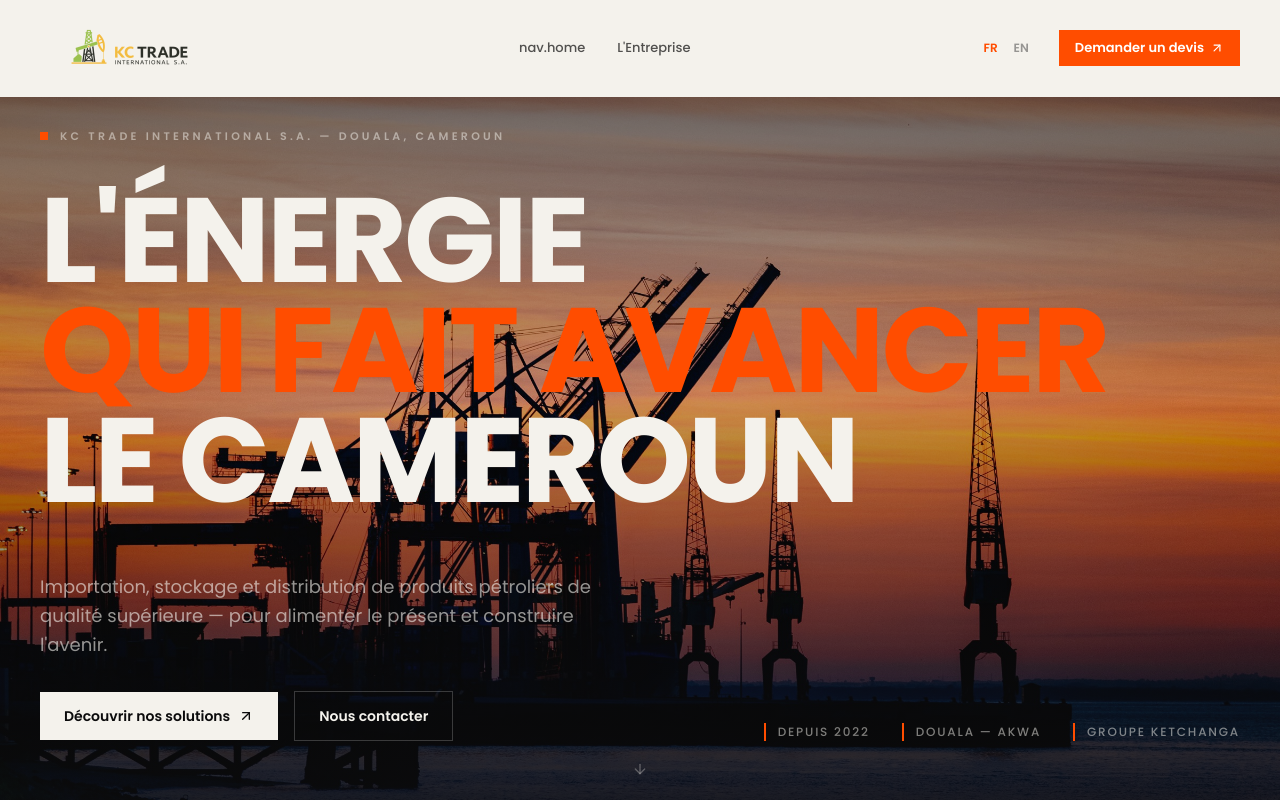
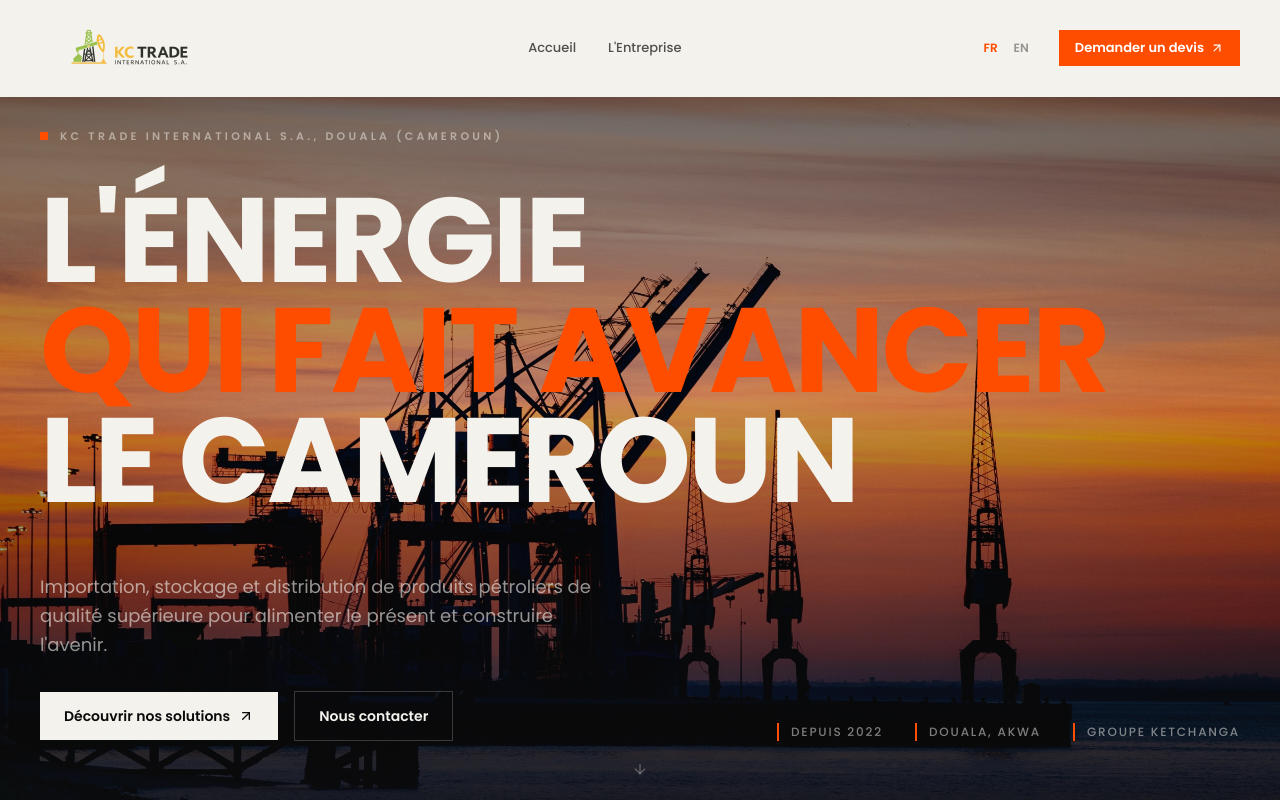
Before and after one commit to YannickOlinga/KCtrade, a React (Vite) app: page / in a window 1280 px wide. Shown: the top 800 px of the page. Built offline with nearby package versions, Linux system fonts and the light colour scheme.

Commit message:
style: cleaner copy, minimal nav and product list

```diff
--- a/src/components/Products.jsx
+++ b/src/components/Products.jsx
@@ -1,4 +1,3 @@
-import { ArrowUpRight } from 'lucide-react'
 import Reveal from './Reveal'
 import SectionLabel from './SectionLabel'
 import { useLanguage } from '../i18n/LanguageContext'
@@ -40,8 +39,7 @@ export default function Products() {
           <div className="border-t border-ink/15">
             {items.map((item, i) => (
               <Reveal key={i} delay={i * 0.06}>
-                <div className="group flex items-center justify-between gap-6 border-b border-ink/15 py-7 transition-colors hover:bg-paper">
-                  <div className="flex items-baseline gap-6">
+                <div className="group flex items-center gap-6 border-b border-ink/15 py-7 transition-colors hover:bg-paper">
                   <span className="font-display text-sm font-bold text-ink/30">
                     {String(i + 1).padStart(2, '0')}
                   </span>
@@ -51,8 +49,6 @@ export default function Products() {
                     </h3>
                     <p className="mt-1 text-sm text-ink/50">{item.desc}</p>
                   </div>
-                  </div>
-                  <ArrowUpRight className="h-6 w-6 shrink-0 text-ink/30 transition-all duration-300 group-hover:-translate-y-1 group-hover:translate-x-1 group-hover:text-accent" />
                 </div>
               </Reveal>
             ))}
--- a/src/i18n/translations.js
+++ b/src/i18n/translations.js
@@ -1,6 +1,7 @@
 export const translations = {
   fr: {
     nav: {
+      home: "Accueil",
       entreprise: "L'Entreprise",
       about: "À propos",
       products: "Produits & Services",
@@ -10,14 +11,14 @@ export const translations = {
       cta: "Demander un devis",
     },
     hero: {
-      eyebrow: "KC Trade International S.A. — Douala, Cameroun",
+      eyebrow: "KC Trade International S.A., Douala (Cameroun)",
       lines: ["L'ÉNERGIE", "QUI FAIT AVANCER", "LE CAMEROUN"],
       accentLine: 1,
       subtitle:
-        "Importation, stockage et distribution de produits pétroliers de qualité supérieure — pour alimenter le présent et construire l'avenir.",
+        "Importation, stockage et distribution de produits pétroliers de qualité supérieure pour alimenter le présent et construire l'avenir.",
       ctaPrimary: "Découvrir nos solutions",
       ctaSecondary: "Nous contacter",
-      meta: ["Depuis 2022", "Douala — Akwa", "Groupe Ketchanga"],
+      meta: ["Depuis 2022", "Douala, Akwa", "Groupe Ketchanga"],
     },
     marquee: ["SUPER", "GASOIL", "FIOUL DOMESTIQUE", "BITUME", "LUBRIFIANTS"],
     about: {
@@ -25,7 +26,7 @@ export const translations = {
       title: "Un acteur majeur de la distribution pétrolière au Cameroun",
       body: "Fondée sur l'excellence et l'intégrité, KC TRADE International S.A s'est imposée comme un acteur de référence dans l'importation et la distribution de produits pétroliers au Cameroun. Notre mission : fournir une énergie fiable, durable et accessible pour soutenir le développement économique.",
       body2:
-        "Grâce à nos infrastructures modernes — dépôts de stockage stratégiques et flotte de camions citernes dédiée — nous maîtrisons toute la chaîne d'approvisionnement, de la source jusqu'à nos clients.",
+        "Grâce à nos infrastructures modernes (dépôts de stockage stratégiques et flotte de camions citernes dédiée), nous maîtrisons toute la chaîne d'approvisionnement, de la source jusqu'à nos clients.",
       imgCaption: "Dépôts de stockage stratégiques",
       values: [
         {
@@ -80,7 +81,7 @@ export const translations = {
     hse: {
       label: "Engagement HSE",
       title: "La sécurité et l'environnement d'abord",
-      body: "Chez KC TRADE International S.A, la performance économique va de pair avec la responsabilité sociale et environnementale. Notre politique HSE — Hygiène, Sécurité, Environnement — est exigeante et s'applique à tous les niveaux de notre chaîne d'activité.",
+      body: "Chez KC TRADE International S.A, la performance économique va de pair avec la responsabilité sociale et environnementale. Notre politique HSE (Hygiène, Sécurité, Environnement) est exigeante et s'applique à tous les niveaux de notre chaîne d'activité.",
       pillars: [
         {
           title: "Prévention des risques",
@@ -110,7 +111,7 @@ export const translations = {
         email: "Email",
         phone: "Téléphone",
         location: "Adresse",
-        locationValue: "Siège social : Douala — Akwa, Cameroun",
+        locationValue: "Siège social : Akwa, Douala, Cameroun",
       },
       form: {
         name: "Nom complet",
@@ -125,16 +126,16 @@ export const translations = {
       title: "Plus qu'une entreprise, une marque",
       intro:
         "KC TRADE International S.A. se définit comme apporteur de solutions dans le transport des produits pétroliers, le transit, la logistique, la prestation de services et le commerce général.",
-      meta: ["Créée en 2022", "Akwa — Douala", "Groupe Ketchanga"],
+      meta: ["Créée en 2022", "Akwa, Douala", "Groupe Ketchanga"],
       about: {
         label: "Qui sommes-nous",
         title: "Une entité du Groupe Ketchanga",
-        body: "Créée en 2022 et située à Akwa-Douala, au 646 rue Sylvanie, KC TRADE International est une entité du Groupe Ketchanga. Notre ambition : répondre aux besoins spécifiques de nos clients en respectant les valeurs fondamentales du groupe — innovation, excellence et satisfaction client.",
+        body: "Créée en 2022 et située à Akwa-Douala, au 646 rue Sylvanie, KC TRADE International est une entité du Groupe Ketchanga. Notre ambition : répondre aux besoins spécifiques de nos clients en respectant les valeurs fondamentales du groupe : innovation, excellence et satisfaction client.",
         body2:
           "Grâce à une équipe compétente et passionnée, nous mettons un point d'honneur à dépasser vos attentes, toujours en quête d'amélioration et d'innovation.",
         facts: [
           { k: "Fondation", v: "2022" },
-          { k: "Siège", v: "646 rue Sylvanie, Akwa — Douala" },
+          { k: "Siège", v: "646 rue Sylvanie, Akwa, Douala" },
           { k: "Groupe", v: "Groupe Ketchanga" },
           { k: "Domaines", v: "Pétrole · Transit · Logistique · Commerce" },
         ],
@@ -201,6 +202,7 @@ export const translations = {
   },
   en: {
     nav: {
+      home: "Home",
       entreprise: "The Company",
       about: "About",
       products: "Products & Services",
@@ -210,14 +212,14 @@ export const translations = {
       cta: "Request a quote",
     },
     hero: {
-      eyebrow: "KC Trade International S.A. — Douala, Cameroon",
+      eyebrow: "KC Trade International S.A., Douala, Cameroon",
       lines: ["THE ENERGY", "DRIVING", "CAMEROON FORWARD"],
       accentLine: 1,
       subtitle:
-        "Import, storage and distribution of premium petroleum products — powering today and building tomorrow.",
+        "Import, storage and distribution of premium petroleum products, powering today and building tomorrow.",
       ctaPrimary: "Explore our solutions",
       ctaSecondary: "Get in touch",
-      meta: ["Since 2022", "Douala — Akwa", "Ketchanga Group"],
+      meta: ["Since 2022", "Douala, Akwa", "Ketchanga Group"],
     },
     marquee: ["PREMIUM GASOLINE", "DIESEL", "DOMESTIC FUEL OIL", "BITUMEN", "LUBRICANTS"],
     about: {
@@ -225,7 +227,7 @@ export const translations = {
       title: "A leading player in petroleum distribution in Cameroon",
       body: "Founded on excellence and integrity, KC TRADE International S.A has established itself as a benchmark in the import and distribution of petroleum products in Cameroon. Our mission: deliver reliable, sustainable and accessible energy to support economic growth.",
       body2:
-        "With modern infrastructure — strategic storage depots and a dedicated tanker fleet — we control the entire supply chain, from source to customer.",
+        "With modern infrastructure (strategic storage depots and a dedicated tanker fleet), we control the entire supply chain, from source to customer.",
       imgCaption: "Strategic storage depots",
       values: [
         {
@@ -280,7 +282,7 @@ export const translations = {
     hse: {
       label: "HSE Commitment",
       title: "Safety and environment first",
-      body: "At KC TRADE International S.A, economic performance goes hand in hand with social and environmental responsibility. Our HSE policy — Health, Safety, Environment — is demanding and applies at every level of our operations.",
+      body: "At KC TRADE International S.A, economic performance goes hand in hand with social and environmental responsibility. Our HSE policy (Health, Safety, Environment) is demanding and applies at every level of our operations.",
       pillars: [
         {
           title: "Risk prevention",
@@ -310,7 +312,7 @@ export const translations = {
         email: "Email",
         phone: "Phone",
         location: "Address",
-        locationValue: "Head office: Douala — Akwa, Cameroon",
+        locationValue: "Head office: Akwa, Douala, Cameroon",
       },
       form: {
         name: "Full name",
@@ -325,16 +327,16 @@ export const translations = {
       title: "More than a company, a brand",
       intro:
         "KC TRADE International S.A. positions itself as a solutions provider in petroleum product transport, transit, logistics, services and general trade.",
-      meta: ["Founded in 2022", "Akwa — Douala", "Ketchanga Group"],
+      meta: ["Founded in 2022", "Akwa, Douala", "Ketchanga Group"],
       about: {
         label: "Who we are",
         title: "A member of the Ketchanga Group",
-        body: "Founded in 2022 and based in Akwa-Douala at 646 rue Sylvanie, KC TRADE International is an entity of the Ketchanga Group. Our ambition: meet the specific needs of our clients while upholding the group's core values — innovation, excellence and customer satisfaction.",
+        body: "Founded in 2022 and based in Akwa-Douala at 646 rue Sylvanie, KC TRADE International is an entity of the Ketchanga Group. Our ambition: meet the specific needs of our clients while upholding the group's core values: innovation, excellence and customer satisfaction.",
         body2:
           "With a skilled and passionate team, we strive to exceed expectations, always seeking improvement and innovation.",
         facts: [
           { k: "Founded", v: "2022" },
-          { k: "Head office", v: "646 rue Sylvanie, Akwa — Douala" },
+          { k: "Head office", v: "646 rue Sylvanie, Akwa, Douala" },
           { k: "Group", v: "Ketchanga Group" },
           { k: "Fields", v: "Petroleum · Transit · Logistics · Trade" },
         ],
```
Lines whose indentation alone changed are shown as unchanged.
